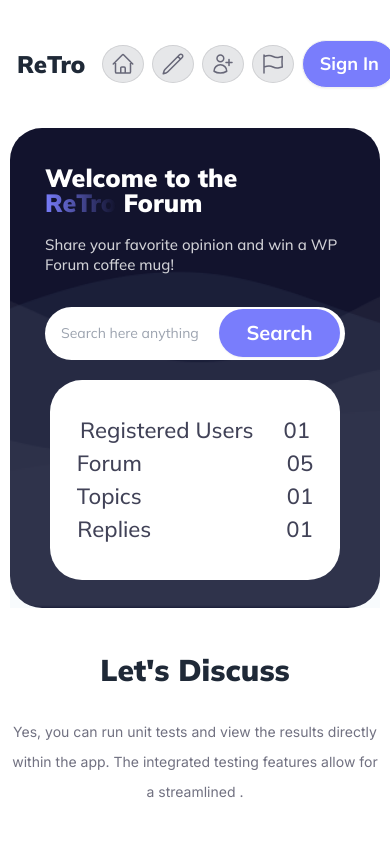
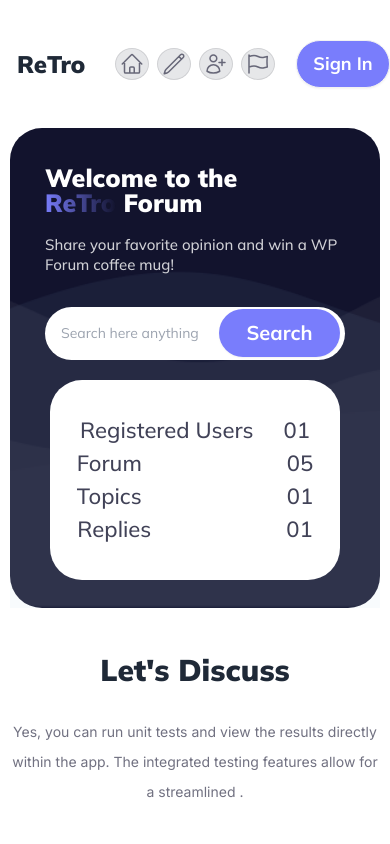
Before and after one commit to atikxcode/Retro-Forum-Assignment-6, a plain HTML site: page index.html in a window 390 px wide. Shown: the top 844 px of the page. Drawn offline with nearby package versions, Linux system fonts and the light colour scheme; no server answers.

Commit message:
fixed some responsive issue

```diff
--- a/index.html
+++ b/index.html
@@ -14,8 +14,8 @@
 
  <header>
 <!-- NavBar section -->
-  <section class="container mx-auto my-10 ">
-    <div class="flex justify-betwee">
+  <section class="container mx-auto my-10">
+    <div class="flex justify-between">
 
       <div class="lg:flex-1">
         <a class="btn btn-ghost text-2xl lg:text-[36px] font-black">ReTro</a>
@@ -24,7 +24,7 @@
       <div class="flex items-center mr-2 lg:mr-12 gap-2">
 
 
-         <div class="bg-[#12132d1a] h-8 lg:h-14 rounded-[50%] pr-2 lg:pr-4 pl-2 lg:pl-4 pt-[18px] lg:pt-[18px] pb-[18px] lg:pb-[18px] border-[1px] border-[#03070C1A] flex items-center tooltip" data-tip="Home">
+         <div class="bg-[#12132d1a] h-8 lg:h-14 rounded-[50%] pr-1 lg:pr-4 pl-1 lg:pl-4 pt-[14px] lg:pt-[18px] pb-[14px] lg:pb-[18px] border-[1px] border-[#03070C1A] flex items-center tooltip" data-tip="Home">
           <p>
             <svg xmlns="http://www.w3.org/2000/svg" width="24" height="24" viewBox="0 0 24 24" fill="none">
               <path d="M2.25 12.0001L11.204 3.04507C11.644 2.60607 12.356 2.60607 12.795 3.04507L21.75 12.0001M4.5 9.75007V19.8751C4.5 20.4961 5.004 21.0001 5.625 21.0001H9.75V16.1251C9.75 15.5041 10.254 15.0001 10.875 15.0001H13.125C13.746 15.0001 14.25 15.5041 14.25 16.1251V21.0001H18.375C18.996 21.0001 19.5 20.4961 19.5 19.8751V9.75007M8.25 21.0001H16.5" stroke="#12132D" stroke-opacity="0.6" stroke-width="1.5" stroke-linecap="round" stroke-linejoin="round"/>
@@ -35,7 +35,7 @@
 
 
 
-        <div class="bg-[#12132d1a] h-8 lg:h-14 rounded-[50%] pr-2 lg:pr-4 pl-2 lg:pl-4 pt-[18px] lg:pt-[18px] pb-[18px] lg:pb-[18px] border-[1px] border-[#03070C1A] flex items-center tooltip" data-tip="Edit">
+        <div class="bg-[#12132d1a] h-8 lg:h-14 rounded-[50%] pr-1 lg:pr-4 pl-1 lg:pl-4 pt-[14px] lg:pt-[18px] pb-[14px] lg:pb-[18px] border-[1px] border-[#03070C1A] flex items-center tooltip" data-tip="Edit">
           <p>
             <svg xmlns="http://www.w3.org/2000/svg" width="24" height="24" viewBox="0 0 24 24" fill="none">
               <path d="M16.862 4.487L18.549 2.799C18.9007 2.44733 19.3777 2.24976 19.875 2.24976C20.3723 2.24976 20.8493 2.44733 21.201 2.799C21.5527 3.15068 21.7502 3.62766 21.7502 4.125C21.7502 4.62235 21.5527 5.09933 21.201 5.451L6.832 19.82C6.30332 20.3484 5.65137 20.7367 4.935 20.95L2.25 21.75L3.05 19.065C3.26328 18.3486 3.65163 17.6967 4.18 17.168L16.863 4.487H16.862ZM16.862 4.487L19.5 7.125" stroke="#12132D" stroke-opacity="0.6" stroke-width="1.5" stroke-linecap="round" stroke-linejoin="round"/>
@@ -43,7 +43,7 @@
           </p>
         </div>
 
-        <div class="bg-[#12132d1a] h-8 lg:h-14 rounded-[50%] pr-2 lg:pr-4 pl-2 lg:pl-4 pt-[18px] lg:pt-[18px] pb-[18px] lg:pb-[18px] border-[1px] border-[#03070C1A] flex items-center tooltip" data-tip="Add">
+        <div class="bg-[#12132d1a] h-8 lg:h-14 rounded-[50%] pr-1 lg:pr-4 pl-1 lg:pl-4 pt-[14px] lg:pt-[18px] pb-[14px] lg:pb-[18px] border-[1px] border-[#03070C1A] flex items-center tooltip" data-tip="Add">
           <p>
             <svg xmlns="http://www.w3.org/2000/svg" width="24" height="24" viewBox="0 0 24 24" fill="none">
               <path d="M18 7.5V10.5M18 10.5V13.5M18 10.5H21M18 10.5H15M12.75 6.375C12.75 7.27011 12.3944 8.12855 11.7615 8.76149C11.1285 9.39442 10.2701 9.75 9.375 9.75C8.47989 9.75 7.62145 9.39442 6.98851 8.76149C6.35558 8.12855 6 7.27011 6 6.375C6 5.47989 6.35558 4.62145 6.98851 3.98851C7.62145 3.35558 8.47989 3 9.375 3C10.2701 3 11.1285 3.35558 11.7615 3.98851C12.3944 4.62145 12.75 5.47989 12.75 6.375ZM3 19.235V19.125C3 17.4342 3.67165 15.8127 4.86719 14.6172C6.06274 13.4216 7.68424 12.75 9.375 12.75C11.0658 12.75 12.6873 13.4216 13.8828 14.6172C15.0784 15.8127 15.75 17.4342 15.75 19.125V19.234C13.8255 20.3931 11.6206 21.0038 9.374 21C7.043 21 4.862 20.355 3 19.234V19.235Z" stroke="#12132D" stroke-opacity="0.6" stroke-width="1.5" stroke-linecap="round" stroke-linejoin="round"/>
@@ -51,7 +51,7 @@
           </p>
         </div>
 
-        <div class="bg-[#12132d1a] h-8 lg:h-14 rounded-[50%] pr-2 lg:pr-4 pl-2 lg:pl-4 pt-[18px] lg:pt-[18px] pb-[18px] lg:pb-[18px] border-[1px] border-[#03070C1A] flex items-center tooltip" data-tip="Terms">
+        <div class="bg-[#12132d1a] h-8 lg:h-14 rounded-[50%] pr-1 lg:pr-4 pl-1 lg:pl-4 pt-[14px] lg:pt-[18px] pb-[14px] lg:pb-[18px] border-[1px] border-[#03070C1A] flex items-center tooltip" data-tip="Terms">
           <p>
             <svg xmlns="http://www.w3.org/2000/svg" width="24" height="24" viewBox="0 0 24 24" fill="none">
             <path d="M3 3V4.5M3 4.5L5.77 3.807C7.8544 3.28605 10.0564 3.52795 11.978 4.489L12.086 4.543C13.9688 5.4843 16.1219 5.73589 18.171 5.254L21.281 4.522C20.9029 8.01155 20.9046 11.5318 21.286 15.021L18.172 15.753C16.1227 16.2354 13.9692 15.9842 12.086 15.043L11.978 14.989C10.0564 14.028 7.8544 13.786 5.77 14.307L3 15M3 4.5V15M3 21V15" stroke="#12132D" stroke-opacity="0.6" stroke-width="1.5" stroke-linecap="round" stroke-linejoin="round"/>
--- a/script/script.js
+++ b/script/script.js
@@ -131,7 +131,7 @@ const postCatagories = () => {
     data.map((post) => {
       console.log(post)
       const div2 = document.createElement('div');
-      div2.classList = `card w-96  bg-base-100 shadow-xl border-[1px] border-[#12132D26]`;
+      div2.classList = `card w-auto lg:w-96  bg-base-100 shadow-xl border-[1px] border-[#12132D26]`;
       div2.innerHTML = `
       <figure><img class="w-[326px] h-[190px] pt-5" src="${post.cover_image}" alt="Shoes" /></figure>
           <div class="flex flex-col card-body">
```
